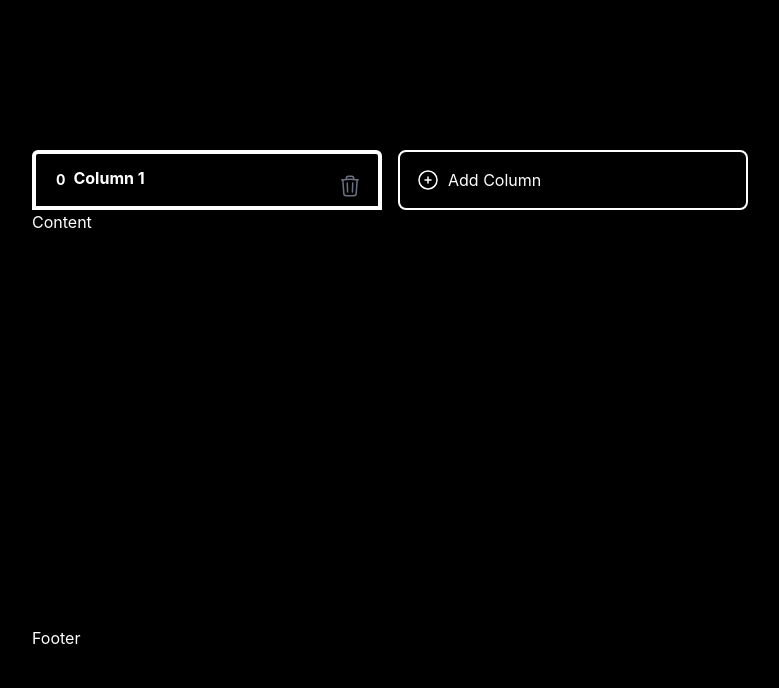
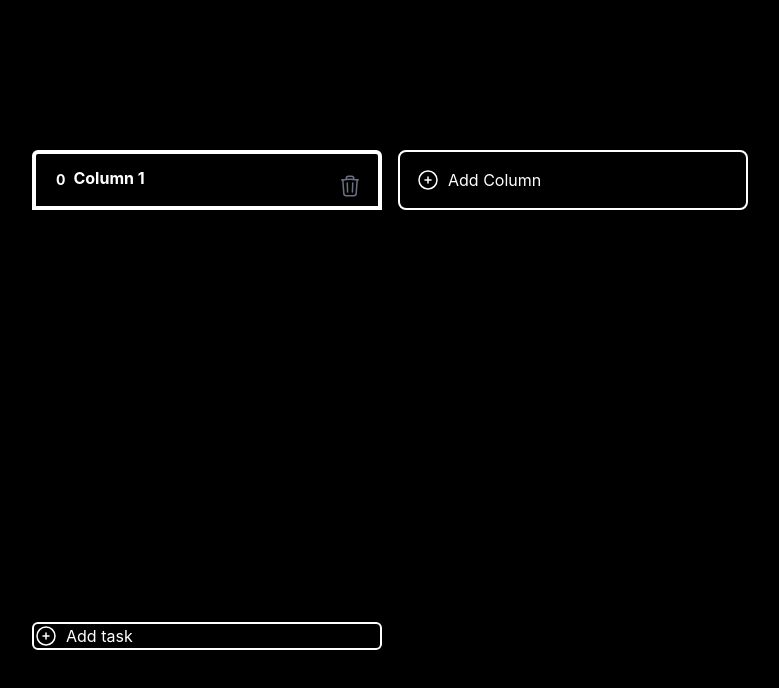
Before and after one commit to buttonbag/kanban-board, a React (Vite) app: page / in a window 1280 px wide. Both pictures are taken after a click on the button "Add Column". Shown: the top 688 px of the page, without its empty margins (250-1029 px from the left). Built offline with nearby package versions, Linux system fonts and the light colour scheme.

Commit message:
add new task list to columns

```diff
--- a/src/components/ColumnContainer.tsx
+++ b/src/components/ColumnContainer.tsx
@@ -1,17 +1,20 @@
 import { useSortable } from "@dnd-kit/sortable";
 import DeleteIcon from "../icons/DeleteIcon";
-import type { Column, Id } from "../types";
+import type { Column, Id, Task } from "../types";
 import { CSS } from "@dnd-kit/utilities";
 import { useState } from "react";
+import PlusIcon from "../icons/PlusIcon";
 
 interface Props {
   column: Column;
   deleteColumn: (id: Id) => void;
   updateColumn: (id: Id, title: string) => void;
+  createTask: (columnId: Id) => void;
+  tasks: Task[];
 }
 
 export default function ColumnContainer(props: Props) {
-  const {column, deleteColumn, updateColumn} = props;
+  const {column, deleteColumn, updateColumn, createTask, tasks} = props;
 
   const [editMode, setEditMode] = useState(false);
 
@@ -124,8 +127,20 @@ export default function ColumnContainer(props: Props) {
         py-2
         "><DeleteIcon/></button>
       </div>
-      <div className="flex flex-grow">Content</div>
-      <div>Footer</div>
+      <div id="tasks" className="flex flex-grow flex-col gap-4 p-2 overflow-x-hidden overflow-y-auto">
+        {tasks.map((task) => <div key={task.id}>{task.content}</div>)}
+      </div>
+      <button className="
+      flex gap-2 items-center
+      border-columnBackgroundColor border-2 rounded-md p4
+      border-x-columnBackgroundColor
+      hover:bg-mainBackgroundColor hover:text-rose-500
+      active:bg-black
+      "
+      onClick={()=>{
+        createTask(column.id);
+      }}
+      ><PlusIcon/>Add task</button>
     </div>
   )
 }
--- a/src/components/KanbanBoard.tsx
+++ b/src/components/KanbanBoard.tsx
@@ -1,7 +1,7 @@
 
 import { useMemo, useState } from "react";
 import PlusIcon from "../icons/PlusIcon";
-import type { Column, Id } from "../types";
+import type { Column, Id, Task } from "../types";
 import ColumnContainer from "./ColumnContainer";
 import { DndContext, DragOverlay, PointerSensor, useSensor, useSensors, type DragEndEvent, type DragStartEvent } from "@dnd-kit/core";
 import { arrayMove, SortableContext } from "@dnd-kit/sortable";
@@ -10,6 +10,8 @@ import { createPortal } from "react-dom";
 export default function KanbanBoard() {
   const [columns, setColumns] = useState<Column[]>([]);
   const columnsId = useMemo(() => columns.map((col)=>col.id), [columns]);
+
+  const [tasks, setTasks] = useState<Task[]>([]);
 
   const [activeColumn, setActiveColumn] = useState<Column | null>(null);
 
@@ -42,6 +44,9 @@ export default function KanbanBoard() {
                 column={col}
                 deleteColumn={deleteColumn}
                 updateColumn={updateColumn}
+                createTask={createTask}
+                tasks={tasks.filter((task)=>
+                  task.columnId === col.id )}
                 />
             ))}
             </SortableContext>
@@ -73,9 +78,11 @@ export default function KanbanBoard() {
           <DragOverlay>
             {activeColumn &&
               <ColumnContainer
-                column={activeColumn}
-                deleteColumn={deleteColumn}
-                updateColumn={updateColumn}
+              column={activeColumn}
+              deleteColumn={deleteColumn}
+              updateColumn={updateColumn}
+              createTask={createTask}
+              tasks={tasks}
               />
             }
           </DragOverlay>,
@@ -84,6 +91,17 @@ export default function KanbanBoard() {
       </DndContext>
     </div>
   )
+
+
+  function createTask(columnId: Id) {
+    const newTask: Task = {
+      id: generateId(),
+      columnId,
+      content: `Task ${tasks.length + 1}`,
+    }
+    setTasks([...tasks, newTask]);
+    console.log(newTask);
+  }
 
   function createNewColumn() {
     const columnToAdd: Column = {
--- a/src/types.ts
+++ b/src/types.ts
@@ -4,3 +4,9 @@ export type Column = {
   id: Id;
   title: string;
 }
+
+export type Task = {
+  id: Id;
+  columnId: Id;
+  content: string;
+}
```
